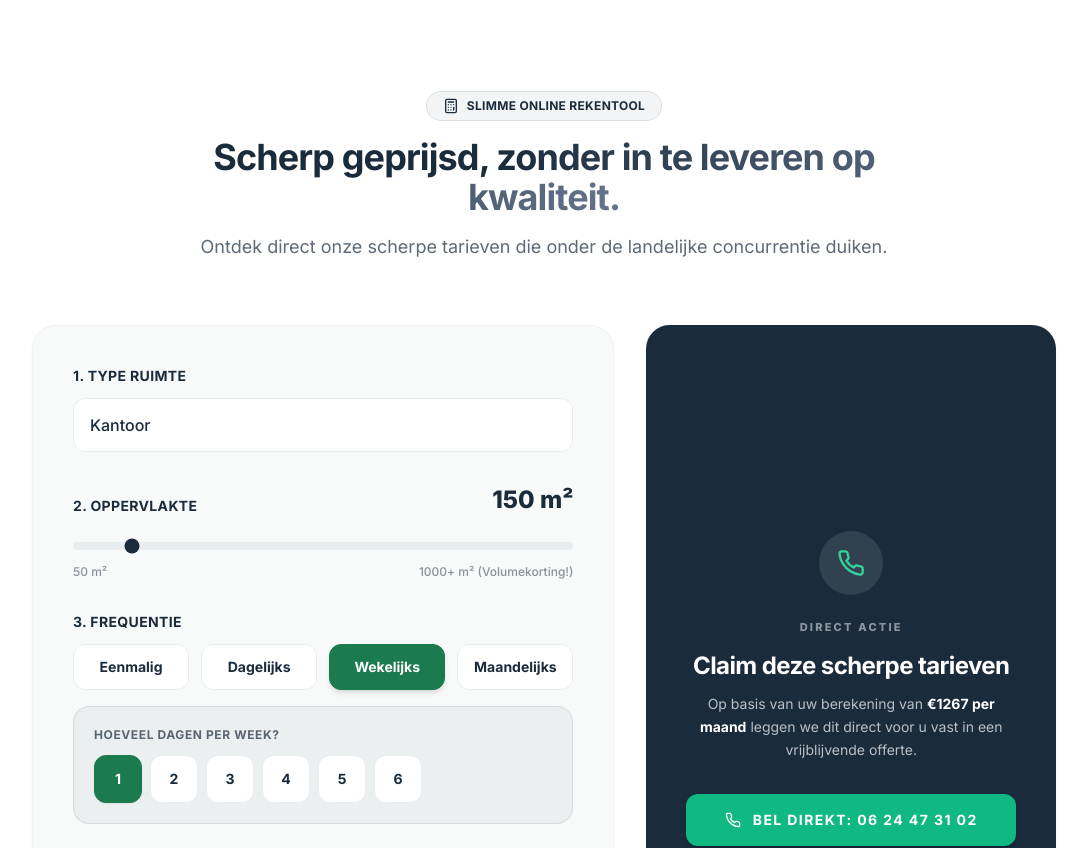
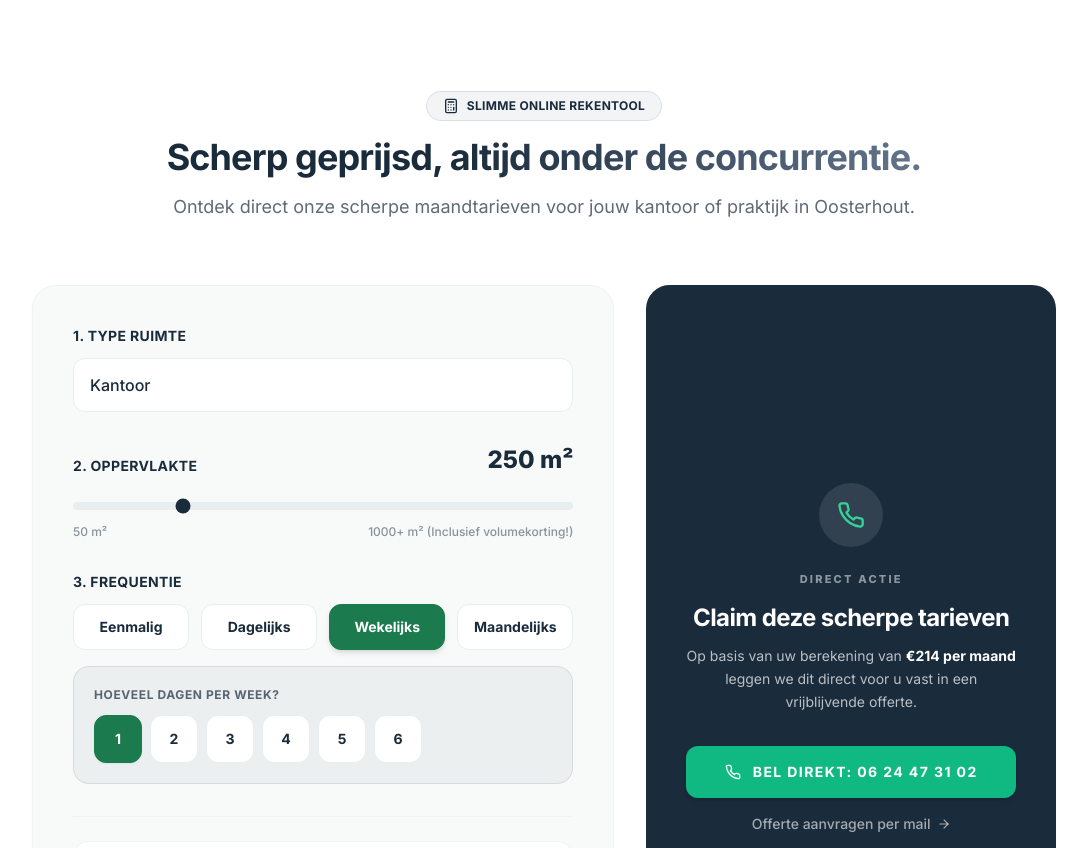
Before and after one commit to tobusiness101-cmyk/puurix-platform, a Next.js app in the folder amersfoort-schoon-(1)/: page / in a window 1280 px wide. Shown: the part 9000-9848 px from the top of the page, without its empty margins (96-1183 px from the left). Built offline with nearby package versions, Linux system fonts and the light colour scheme.

Commit message:
rekentool 2

```diff
--- a/amersfoort-schoon-(1)/components/Rekentool.tsx
+++ b/amersfoort-schoon-(1)/components/Rekentool.tsx
@@ -6,47 +6,57 @@ import { motion, AnimatePresence } from "framer-motion";
 
 export const Rekentool = () => {
   const [spaceType, setSpaceType] = useState<string>("Kantoor");
-  const [sqm, setSqm] = useState<number>(150);
+  const [sqm, setSqm] = useState<number>(250);
 
   // Frequency states
   const [frequency, setFrequency] = useState<string>("Wekelijks");
   const [weeklyDays, setWeeklyDays] = useState<number>(1);
 
-  // === AGGRESSIEF CONCURrerend PRIJSALGORITME (Goedkoper dan Blinckschoon + Schaalvoordeel) ===
+  // === GEOPTIMALISEERD & SCHERP CONCURREREND PRIJSALGORITME ===
+  // Doel: Altijd onder de prijzen van Blinckschoon duiken (Bijv. 250m² 1x/w = ~€210 i.p.v. €236, 500m² = ~€245 i.p.v. €307)
   const priceIndication = useMemo(() => {
-    // Dynamische schaalvoordeel factor (hoe groter het pand, hoe lager de prijs per m² wordt)
-    // Dit zorgt ervoor dat je grote kantoren agressief onderbiedt zoals we berekend hebben.
-    let volumeDiscountFactor = 1.0;
-    if (sqm >= 250 && sqm < 500) volumeDiscountFactor = 0.85; // 15% korting bij 250+ m²
-    else if (sqm >= 500 && sqm < 1000) volumeDiscountFactor = 0.72; // ~28% korting bij 500+ m² (Onderbiedt Blinckschoon 500m2 van €307 naar ~€245)
-    else if (sqm >= 1000) volumeDiscountFactor = 0.60; // ~40% korting bij 1000+ m² (Onderbiedt Blinckschoon 1000m2 van €554 naar ~€450)
+    // 1. Basis maandtarief per m² per frequentie (vóór volumekorting)
+    let ratePerSqmMonth = 0.95; // Standaard kantoor 1x/week sluit aan op Blinckschoon €0.95/m²
 
-    // Superscherpe basis tarieven per m² per beurt om de concurrentie te verslaan
-    let baseRate = 1.85; // Standaard zeer scherp
-    if (spaceType === "Kantoor") baseRate = 1.95;
-    else if (spaceType === "Praktijk / Zorginstelling") baseRate = 2.30; // Medisch incl. desinfectie
-    else if (spaceType === "Short-stay / Airbnb") baseRate = 2.60;
-    else if (spaceType === "Opleveringsschoonmaak") baseRate = 3.20;
-    else baseRate = 1.70;
-
-    // Pas de volumekorting toe op de basissnelheid
-    const adjustedRate = baseRate * volumeDiscountFactor;
-    const sessionPrice = adjustedRate * sqm;
-
-    // Als het eenmalig is
-    if (frequency === "Eenmalig") {
-      return { amount: Math.round(sessionPrice * 1.2), period: "eenmalig" }; // lichte opslag voor eenmalig werk
+    if (spaceType === "Kantoor") {
+      ratePerSqmMonth = 0.95;
+    } else if (spaceType === "Praktijk / Zorginstelling") {
+      ratePerSqmMonth = 1.35; // Medisch incl. desinfectie
+    } else if (spaceType === "Short-stay / Airbnb") {
+      ratePerSqmMonth = 1.50;
+    } else if (spaceType === "Opleveringsschoonmaak") {
+      ratePerSqmMonth = 3.50; // Eenmalig / bouwoplevering
+    } else {
+      ratePerSqmMonth = 0.90;
     }
 
-    // Aantal sessies per maand (4.33 weken per maand)
-    let monthlySessions = 1;
-    if (frequency === "Wekelijks") monthlySessions = weeklyDays * 4.33;
-    else if (frequency === "Dagelijks") monthlySessions = 5 * 4.33;
-    else if (frequency === "Maandelijks") monthlySessions = 1;
+    // 2. Schaalvoordeel / Volumekorting per m² (hoe groter het pand, hoe lager de m²-prijs wordt)
+    let volumeDiscount = 1.0;
+    if (sqm >= 250 && sqm < 500) volumeDiscount = 0.90;       // 10% korting bij 250+ m²
+    else if (sqm >= 500 && sqm < 1000) volumeDiscount = 0.80;  // 20% korting bij 500+ m² (onderbiedt Blinckschoon 500m2 van €307 naar ~€245)
+    else if (sqm >= 1000) volumeDiscount = 0.70;               // 30% korting bij 1000+ m² (onderbiedt Blinckschoon 1000m2 van €554 naar ~€385)
 
-    const monthlyPrice = Math.round(sessionPrice * monthlySessions);
+    // Aantal beurten per week bepalen
+    let weeklyMultiplier = 1;
+    if (frequency === "Eenmalig") {
+      // Eenmalige dieptereiniging of oplevering
+      const singlePrice = sqm * 3.20 * volumeDiscount;
+      return { amount: Math.max(Math.round(singlePrice), 150), period: "eenmalig" };
+    } else if (frequency === "Wekelijks") {
+      weeklyMultiplier = weeklyDays; // 1 tot 6 keer per week
+    } else if (frequency === "Dagelijks") {
+      weeklyMultiplier = 5; // 5 dagen per week
+    } else if (frequency === "Maandelijks") {
+      weeklyMultiplier = 0.25; // 1x per 4 weken
+    }
 
-    return { amount: Math.max(monthlyPrice, 85), period: "per maand" }; // Minimum introductiebedrag van €85/mnd
+    // Bereken de definitieve maandprijs
+    const monthlyTotal = sqm * ratePerSqmMonth * volumeDiscount * weeklyMultiplier;
+
+    return {
+      amount: Math.max(Math.round(monthlyTotal), 85), // Minimum introductiebedrag van €85/mnd
+      period: "per maand"
+    };
   }, [spaceType, frequency, sqm, weeklyDays]);
 
   return (
@@ -58,10 +68,10 @@ export const Rekentool = () => {
             <Calculator className="h-4 w-4" /> Slimme Online Rekentool
           </span>
           <h2 className="text-3xl font-bold tracking-tight text-primary md:text-4xl">
-            Scherp geprijsd, <span className="text-transparent bg-clip-text bg-gradient-to-r from-primary to-slate-500">zonder in te leveren op kwaliteit.</span>
+            Scherp geprijsd, <span className="text-transparent bg-clip-text bg-gradient-to-r from-primary to-slate-500">altijd onder de concurrentie.</span>
           </h2>
           <p className="mt-4 text-primary/70 text-lg">
-            Ontdek direct onze scherpe tarieven die onder de landelijke concurrentie duiken.
+            Ontdek direct onze scherpe maandtarieven voor jouw kantoor of praktijk in Oosterhout.
           </p>
         </div>
 
@@ -109,7 +119,7 @@ export const Rekentool = () => {
               />
               <div className="flex justify-between text-xs text-primary/50 mt-2 font-medium">
                 <span>50 m²</span>
-                <span>1000+ m² (Volumekorting!)</span>
+                <span>1000+ m² (Inclusief volumekorting!)</span>
               </div>
             </div>
 
@@ -203,7 +213,7 @@ export const Rekentool = () => {
                   )}
                 </div>
                 <p className="text-xs text-emerald-600 font-semibold mt-2">
-                  ✨ Inclusief scherpe introductiekorting & volumevoordeel t.o.v. landelijke spelers!
+                  ✨ Gegarandeerd scherper dan landelijke concurrenten in Oosterhout!
                 </p>
               </div>
             </div>
```
